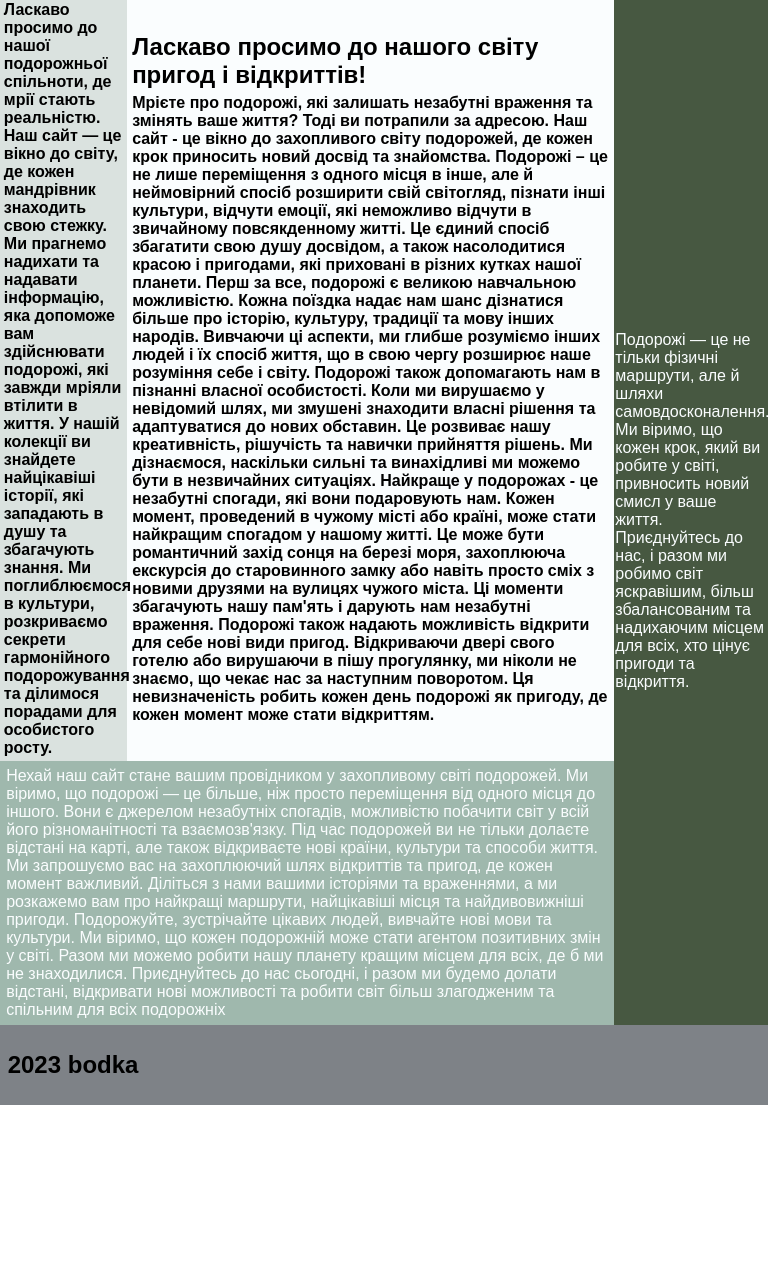
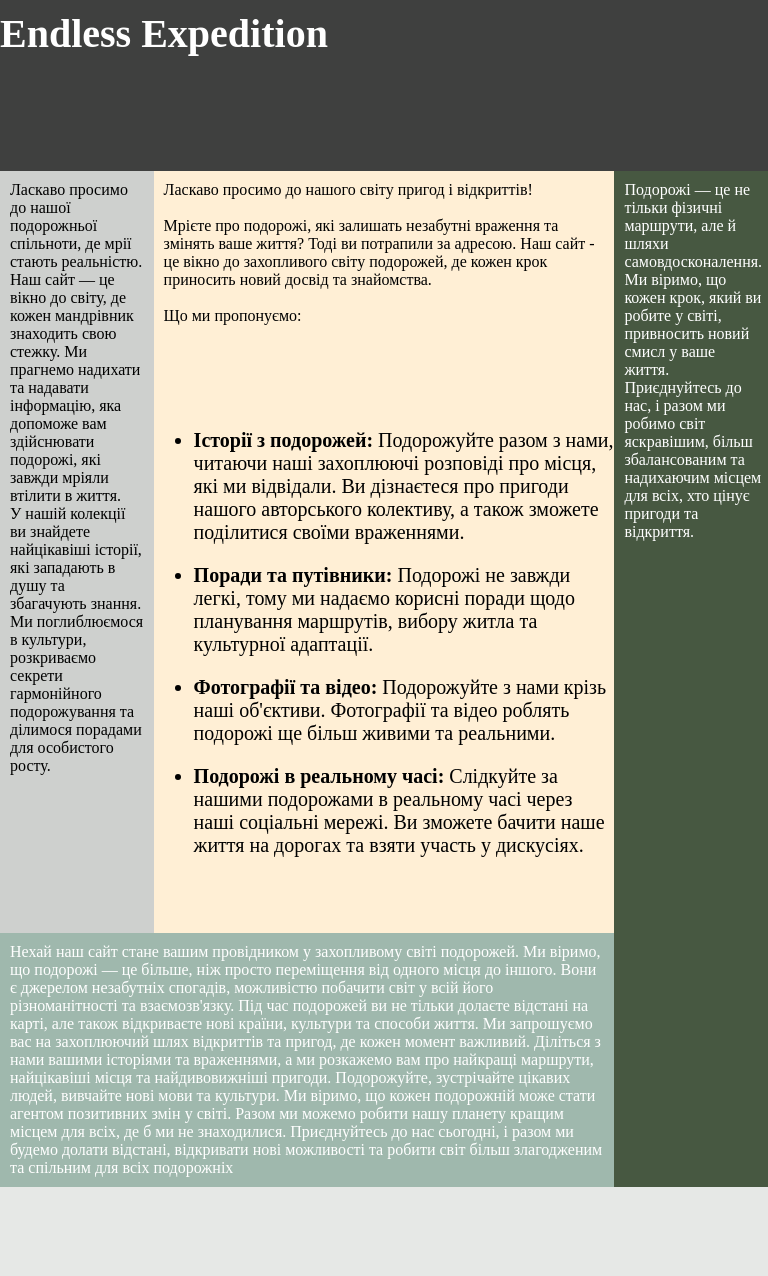
Before and after one commit to bodkaGR/bodkaGR.github.io, a plain HTML site: page index.html in a window 768 px wide. Shown: the part 83-1359 px from the top of the page. Before the commit the page ends 1188 px from the top, so only its background shows below. Drawn offline with Linux system fonts and the light colour scheme.

Commit message:
add mobile version

```diff
--- /dev/null
+++ b/Home.css
@@ -0,0 +1,177 @@
+@media (max-width: 768px){
+    body{
+        display: grid;
+        grid-template-areas:
+    "header"
+    "left_side"
+    "right_side"
+    "right_side_bar"
+    "upper_footer"
+    "footer";
+        grid-template-rows: 0.3fr 0.4fr 1fr 0.4fr 0.5fr 0.3fr;
+        margin: 0;
+        padding: 0;
+    }
+
+    .list {
+        color: black;
+    }
+
+    header{
+        display: grid;
+        grid-area: header;
+        justify-content: center;
+        background-color: #3F403F;
+        color: black;
+    }
+
+    #left{
+        display: grid;
+        grid-area: left_side;
+        background-color: #CED0CE;
+    }
+
+    #upper_footer{
+        display: grid;
+        grid-area: upper_footer;
+        background-color: #9FB8AD;
+    }
+
+    #right{
+        display: grid;
+        background-color: papayawhip;
+        grid-area: right_side;
+    }
+
+    #right_side{
+        display: grid;
+        grid-area: right_side_bar;
+        background-color: #475841;
+    }
+
+    #footer{
+        display: grid;
+        grid-area: footer;
+        background-color: #E6E8E6;
+    }
+
+    #text_top_bar{
+        font-family: 'Caudex', serif;
+        color: white;
+        font-size: 40px;
+    }
+
+    .container_text {
+        font-family: 'Caudex', serif;
+        color: black;
+        margin: 10px
+    }
+
+    #text_upper_footer, #right_side_text {
+        font-family: 'Caudex', serif;
+        color: white;
+        margin: 10px;
+    }
+
+    #text_footer{
+        display: inline-block;
+        text-align: center;
+        font-size: 40px;
+        padding: 35px 25px;
+        margin: 0 auto;
+    }
+
+    .fa-solid.fa-copyright{
+        display: flex;
+        align-items: center;
+    }
+}
+
+
+@media (min-width: 768px) {
+    body{
+        display: grid;
+        grid-template-areas:
+    "header header header"
+    "left_side right_side right_side_bar"
+    "upper_footer upper_footer right_side_bar"
+    "footer footer footer";
+        grid-template-rows: 1fr 3fr 1fr 1fr;
+        grid-template-columns: 20% 1fr 20%;
+        margin: 0;
+        padding: 0;
+    }
+
+    .list {
+        color: black;
+    }
+
+    header{
+        grid-area: header;
+        display: flex;
+        justify-content: space-between;
+        background-color: #3F403F;
+        color: black;
+    }
+
+    #left{
+        display: grid;
+        grid-area: left_side;
+        background-color: #CED0CE;
+    }
+
+    #upper_footer{
+        display: grid;
+        grid-area: upper_footer;
+        min-height: 100px;
+        background-color: #9FB8AD;
+    }
+
+    #right{
+        grid-area: right_side;
+    }
+
+    #right_side{
+        display: grid;
+        grid-area: right_side_bar;
+        background-color: #475841;
+    }
+
+    #footer{
+        grid-area: footer;
+        background-color: #E6E8E6;
+    }
+
+    #text_top_bar{
+        font-family: 'Caudex', serif;
+        color: white;
+        font-size: 40px;
+    }
+
+    .container_text {
+        font-family: 'Caudex', serif;
+        color: black;
+        margin: 10px
+    }
+
+    #text_upper_footer, #right_side_text {
+        font-family: 'Caudex', serif;
+        color: white;
+        margin: 10px;
+    }
+
+    #text_footer{
+        display: inline-block;
+        text-align: center;
+        font-size: 40px;
+        padding: 35px 25px;
+        margin: 0 auto;
+    }
+
+    .fa-solid.fa-copyright{
+        display: flex;
+        align-items: center;
+        height: 100%;
+        padding-left: 1%;
+    }
+}
--- a/index.html
+++ b/index.html
@@ -1,129 +1,92 @@
-<!DOCTYPE html
-        Public "-//W3C//DTD XHTML 1.0 Transitional//EN" "http://www.w3.org/TR/xhtml1/DTD/xhtml1-transitional.dtd">
-<html xmlns="http://www.w3.org/1999/xhtml" xmlns:v="urn:schemas-microsoft-com:vml"
-      xmlns:o="urn:schemas-microsoft-com:office:office" lang="en">
+<!DOCTYPE html>
+<html lang="en">
 <head>
-    <meta http-equiv="Content-Type" content="text/html; charset=utf-8" />
-    <meta http-equiv="X-UA-Compatible" content="IE=edge" />
-    <meta name="viewport" content="width=device-width, initial-scale=1.0" />
-    <link rel="icon" href="https://i.ibb.co/MckdXgS/icon.png">
+    <meta charset="UTF-8">
+    <meta name="viewport" content="width=device-width, initial-scale=1.0">
+    <meta name="description" content="lab_1">
+    <link rel="stylesheet" type="text/css" href="Home.css">
+    <link rel="icon" href="icon.png">
+    <title>Endless Expedition</title>
+</head>
+<body>
+    <header>
+        <h6 id="text_top_bar">Endless Expedition</h6>
+    </header>
 
-    <title>Endless Expedition</title>
-    <style type="text/css">
-        td{
-            padding: 0;
-        }
+    <div id="left">
+        <p class="container_text">
+            Ласкаво просимо до нашої подорожньої спільноти, де мрії стають реальністю.
+            Наш сайт — це вікно до світу, де кожен мандрівник знаходить свою стежку.
+            Ми прагнемо надихати та надавати інформацію, яка допоможе вам здійснювати подорожі, які завжди мріяли втілити
+            в життя.<br>
 
-        @media  screen  and (max-width: 599.98px){}
+            У нашій колекції ви знайдете найцікавіші історії, які западають в душу та збагачують знання.
+            Ми поглиблюємося в культури, розкриваємо секрети гармонійного подорожування та ділимося порадами для особистого
+            росту.
+        </p>
+    </div>
 
-        @media screen and (max-width: 399.98px) {
-            .mobile-padding {
-                padding-right: 10px !important;
-                padding-left: 10px !important;
-            }
+    <div id="right">
+        <p class="container_text">
+            Ласкаво просимо до нашого світу пригод і відкриттів!<br><br>
 
-            .mobile-col-padding {
-                padding-right: 0 !important;
-                padding-left: 0 !important;
-            }
-        }
-    </style>
-</head>
+            Мрієте про подорожі, які залишать незабутні враження та змінять ваше життя? Тоді ви потрапили за адресою.
+            Наш сайт - це вікно до захопливого світу подорожей, де кожен крок приносить новий досвід та знайомства.<br><br>
 
-<body style="Margin: 0;padding: 0;min-width: 100%;">
-<div id="primary-div" style="background-color: beige">
-    <table align="center" border="0" cellspacing="0" cellpadding="0" role="presentation"
-           style="font-family: 'Poppins',sans-serif, Arial, Helvetica;background-color: #fafdfe;
-               Margin:0;padding:0;width: 100%;">
-        <!---header--->
-        <tr style="background-color: #3F403F;height: 10vh">
-            <th align="left" style="padding-left: 1%">
-                <h2 style="color: #fafdfe">Endless Expedition</h2>
-            </th>
-            <th>
-                <a href="Services.html" style="color: #fafdfe;text-decoration: none">Services</a>
-                <a href="Projects.html" style="color: #fafdfe;text-decoration: none">Projects</a>
-                <a href="About.html" style="color: #fafdfe;text-decoration: none">About</a>
-                <a href="Contacts.html" style="color: #fafdfe;text-decoration: none">Contacts</a>
-                <a href="index.html" style="color: #fafdfe;text-decoration: none">Home</a>
-            </th>
-        </tr>
-        <tr align="left" style="height: 80vh">
-            <td style="width: 80%;background-color: #CED0CE">
-                <table align="left" border="0" cellspacing="0" cellpadding="0" role="presentation"
-                       style="font-family: 'Poppins',sans-serif, Arial, Helvetica;background-color: #fafdfe;
-                           Margin:0;padding:0;width: 100%;">
-                    <tr style="height: 60vh;padding: 10px" align="left">
-                        <th style="width: 20%;background-color: #DAE2DF">
-                            <p style="margin: 3%">Ласкаво просимо до нашої подорожньої спільноти, де мрії стають реальністю.
-                                Наш сайт — це вікно до світу, де кожен мандрівник знаходить свою стежку.
-                                Ми прагнемо надихати та надавати інформацію, яка допоможе вам здійснювати подорожі,
-                                які завжди мріяли втілити в життя. У нашій колекції ви знайдете найцікавіші історії,
-                                які западають в душу та збагачують знання. Ми поглиблюємося в культури, розкриваємо секрети
-                                гармонійного подорожування та ділимося порадами для особистого росту.
-                            </p>
-                        </th>
-                        <th style="width: 80%;background-color: #fafdfe">
-                            <h2 style="margin: 1%">Ласкаво просимо до нашого світу пригод і відкриттів!</h2>
-                            <p style="margin: 1%">Мрієте про подорожі, які залишать незабутні враження та змінять ваше життя? Тоді ви потрапили за адресою.
-                                Наш сайт - це вікно до захопливого світу подорожей, де кожен крок приносить новий досвід та знайомства.
-                                Подорожі – це не лише переміщення з одного місця в інше, але й неймовірний спосіб розширити свій світогляд,
-                                пізнати інші культури, відчути емоції, які неможливо відчути в звичайному повсякденному житті.
-                                Це єдиний спосіб збагатити свою душу досвідом, а також насолодитися красою і пригодами, які приховані
-                                в різних кутках нашої планети.
+            Що ми пропонуємо:<br><br>
+        </p>
 
-                                Перш за все, подорожі є великою навчальною можливістю. Кожна поїздка надає нам шанс дізнатися більше
-                                про історію, культуру, традиції та мову інших народів. Вивчаючи ці аспекти, ми глибше розуміємо інших
-                                людей і їх спосіб життя, що в свою чергу розширює наше розуміння себе і світу.
+        <ul>
+            <li class="list" style="font-size: 20px"><p><strong>Історії з подорожей:</strong> Подорожуйте разом з нами, читаючи наші захоплюючі розповіді про місця, які ми
+                відвідали. Ви дізнаєтеся про пригоди нашого авторського колективу,
+                а також зможете поділитися своїми враженнями.
+            </p></li>
+            <li class="list" style="font-size: 20px"><p><strong>Поради та путівники:</strong> Подорожі не завжди легкі, тому ми надаємо корисні
+                поради щодо планування маршрутів, вибору житла та культурної адаптації.
+            </p></li>
+            <li class="list" style="font-size: 20px"><p><strong>Фотографії та відео:</strong> Подорожуйте з нами крізь наші об'єктиви.
+                Фотографії та відео роблять подорожі ще більш живими та реальними.
+            </p></li>
+            <li class="list" style="font-size: 20px"><p><strong>Подорожі в реальному часі:</strong> Слідкуйте за нашими подорожами в реальному часі через наші соціальні мережі.
+                Ви зможете бачити наше життя на дорогах та взяти участь у дискусіях.
+            </p></li>
+        </ul>
 
-                                Подорожі також допомагають нам в пізнанні власної особистості. Коли ми вирушаємо у невідомий шлях, ми
-                                змушені знаходити власні рішення та адаптуватися до нових обставин. Це розвиває нашу креативність,
-                                рішучість та навички прийняття рішень. Ми дізнаємося, наскільки сильні та винахідливі ми можемо
-                                бути в незвичайних ситуаціях.
+    </div>
 
-                                Найкраще у подорожах - це незабутні спогади, які вони подаровують нам. Кожен момент, проведений в
-                                чужому місті або країні, може стати найкращим спогадом у нашому житті. Це може бути романтичний захід
-                                сонця на березі моря, захоплююча екскурсія до старовинного замку або навіть просто сміх з новими друзями
-                                на вулицях чужого міста. Ці моменти збагачують нашу пам'ять і дарують нам незабутні враження.
+    <div id="upper_footer">
+        <p id="text_upper_footer">
+            Нехай наш сайт стане вашим провідником у захопливому світі подорожей. Ми віримо, що подорожі — це більше,
+            ніж просто переміщення від одного місця до іншого. Вони є джерелом незабутніх спогадів, можливістю побачити
+            світ у всій його різноманітності та взаємозв'язку. Під час подорожей ви не тільки долаєте відстані на карті,
+            але також відкриваєте нові країни, культури та способи життя.
 
-                                Подорожі також надають можливість відкрити для себе нові види пригод. Відкриваючи двері свого готелю або
-                                вирушаючи в пішу прогулянку, ми ніколи не знаємо, що чекає нас за наступним поворотом. Ця невизначеність
-                                робить кожен день подорожі як пригоду, де кожен момент може стати відкриттям.
-                            </p>
-                        </th>
-                    </tr>
-                    <tr style="height: 20vh;background-color: #9FB8AD;color: #fafdfe">
-                        <td colspan="2">
-                            <p style="margin: 1%">Нехай наш сайт стане вашим провідником у захопливому світі подорожей. Ми віримо, що подорожі — це більше,
-                                ніж просто переміщення від одного місця до іншого. Вони є джерелом незабутніх спогадів, можливістю
-                                побачити світ у всій його різноманітності та взаємозв'язку. Під час подорожей ви не тільки долаєте
-                                відстані на карті, але також відкриваєте нові країни, культури та способи життя. Ми запрошуємо вас на
-                                захоплюючий шлях відкриттів та пригод, де кожен момент важливий. Діліться з нами вашими історіями та
-                                враженнями, а ми розкажемо вам про найкращі маршрути, найцікавіші місця та найдивовижніші пригоди.
-                                Подорожуйте, зустрічайте цікавих людей, вивчайте нові мови та культури. Ми віримо, що кожен подорожній
-                                може стати агентом позитивних змін у світі. Разом ми можемо робити нашу планету кращим місцем для всіх,
-                                де б ми не знаходилися. Приєднуйтесь до нас сьогодні, і разом ми будемо долати відстані, відкривати нові
-                                можливості та робити світ більш злагодженим та спільним для всіх подорожніх
-                            </p>
-                        </td>
-                    </tr>
-                </table>
-            </td>
-            <td style="width: 20%;background-color: #475841;color: #fafdfe">
-                <p style="margin: 1%">Подорожі — це не тільки фізичні маршрути, але й шляхи самовдосконалення. Ми віримо, що кожен крок, який ви робите у світі,
-                    привносить новий смисл у ваше життя. Приєднуйтесь до нас, і разом ми робимо світ яскравішим, більш збалансованим
-                    та надихаючим місцем для всіх, хто цінує пригоди та відкриття.
-                </p>
-            </td>
-        </tr>
-        <!---footer--->
-        <tr style="height: 10vh;background-color: #7E8287;">
-            <td colspan="2">
-                <h2 style="margin-left: 1%">2023 bodka</h2>
-            </td>
-        </tr>
-    </table>
-</div>
+            Ми запрошуємо вас на захоплюючий шлях відкриттів та пригод, де кожен момент важливий. Діліться з нами вашими
+            історіями та враженнями, а ми розкажемо вам про найкращі маршрути, найцікавіші місця та найдивовижніші пригоди.
+
+            Подорожуйте, зустрічайте цікавих людей, вивчайте нові мови та культури. Ми віримо, що кожен подорожній може
+            стати агентом позитивних змін у світі. Разом ми можемо робити нашу планету кращим місцем для всіх, де б ми не
+            знаходилися.
+
+            Приєднуйтесь до нас сьогодні, і разом ми будемо долати відстані, відкривати нові можливості та робити світ
+            більш злагодженим та спільним для всіх подорожніх
+        </p>
+    </div>
+
+    <div id="right_side">
+        <p id="right_side_text">
+            Подорожі — це не тільки фізичні маршрути, але й шляхи самовдосконалення. Ми віримо, що кожен крок, який ви робите у світі,
+            привносить новий смисл у ваше життя. Приєднуйтесь до нас, і разом ми робимо світ яскравішим,
+            більш збалансованим та надихаючим місцем для всіх, хто цінує пригоди та відкриття.
+        </p>
+    </div>
+
+    <div id="footer">
+        <i class="fa-solid fa-copyright">
+            <span style="margin-left: 5px">2023 bodka</span>
+        </i>
+    </div>
+
+    <script src="https://kit.fontawesome.com/399f8209b8.js" crossorigin="anonymous"></script>
 </body>
-
 </html>
```
